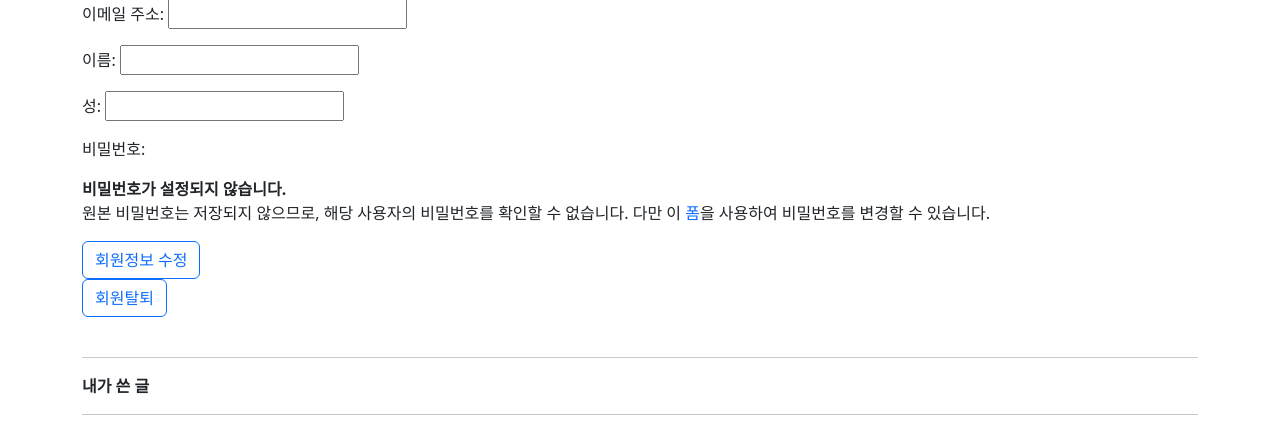
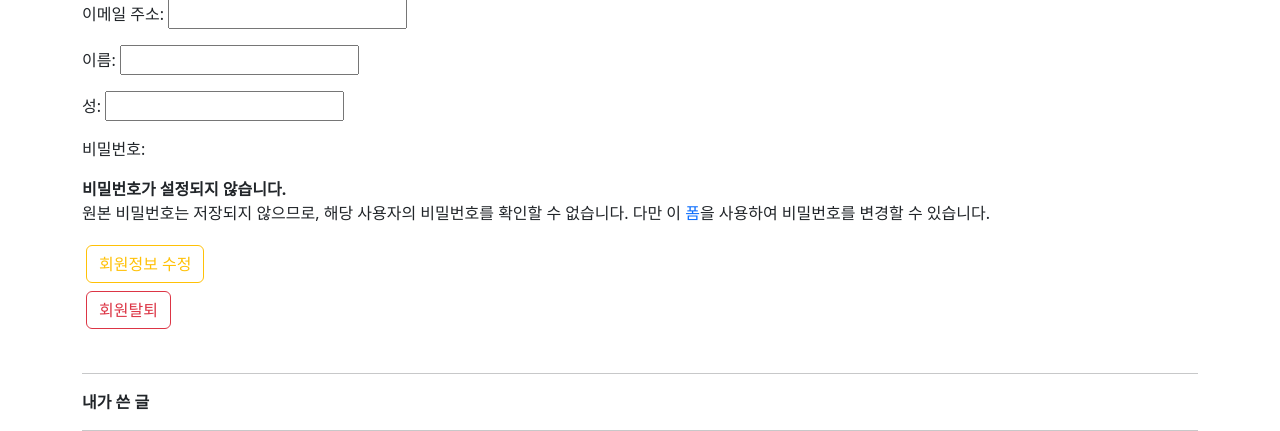
Before and after one commit to badajinsee/0413_project, a Django app: page /accounts/profile/ in a window 1280 px wide. Shown: the part 180-611 px from the top of the page. Run offline with Django 3.2, Linux system fonts and the light colour scheme; the visitor is signed in with stand-in values (Sample User, id 1); data that the repository does not hold is empty; some web fonts are replaced.

Commit message:
최종본에 근접

```diff
--- a/accounts/templates/accounts/profile.html
+++ b/accounts/templates/accounts/profile.html
@@ -7,15 +7,18 @@
   {{user.email}}
   <hr>
   <h3>회원정보 수정</h3>
+  <div class="d-flex-inline">
     <form action="{% url 'accounts:update' %}" method="POST">
       {% csrf_token %}
       {{form.as_p}}
-    <button type="submit" class="btn btn-outline-primary">회원정보 수정</button>
+      <button type="submit" class="btn btn-outline-warning m-1">회원정보 수정</button>
     </form>
-  <form action="{% url 'accounts:delete'  %}">
+    <form action="{% url 'accounts:delete'%}">
       {% csrf_token %}
-    <button type="submit" class="btn btn-outline-primary">회원탈퇴</button>
+      <button type="submit" class="btn btn-outline-danger m-1">회원탈퇴</button>
     </form>
+  </div>
+
   <br>
   <hr>
   <b>내가 쓴 글</b>
```
Lines whose indentation alone changed are shown as unchanged.
